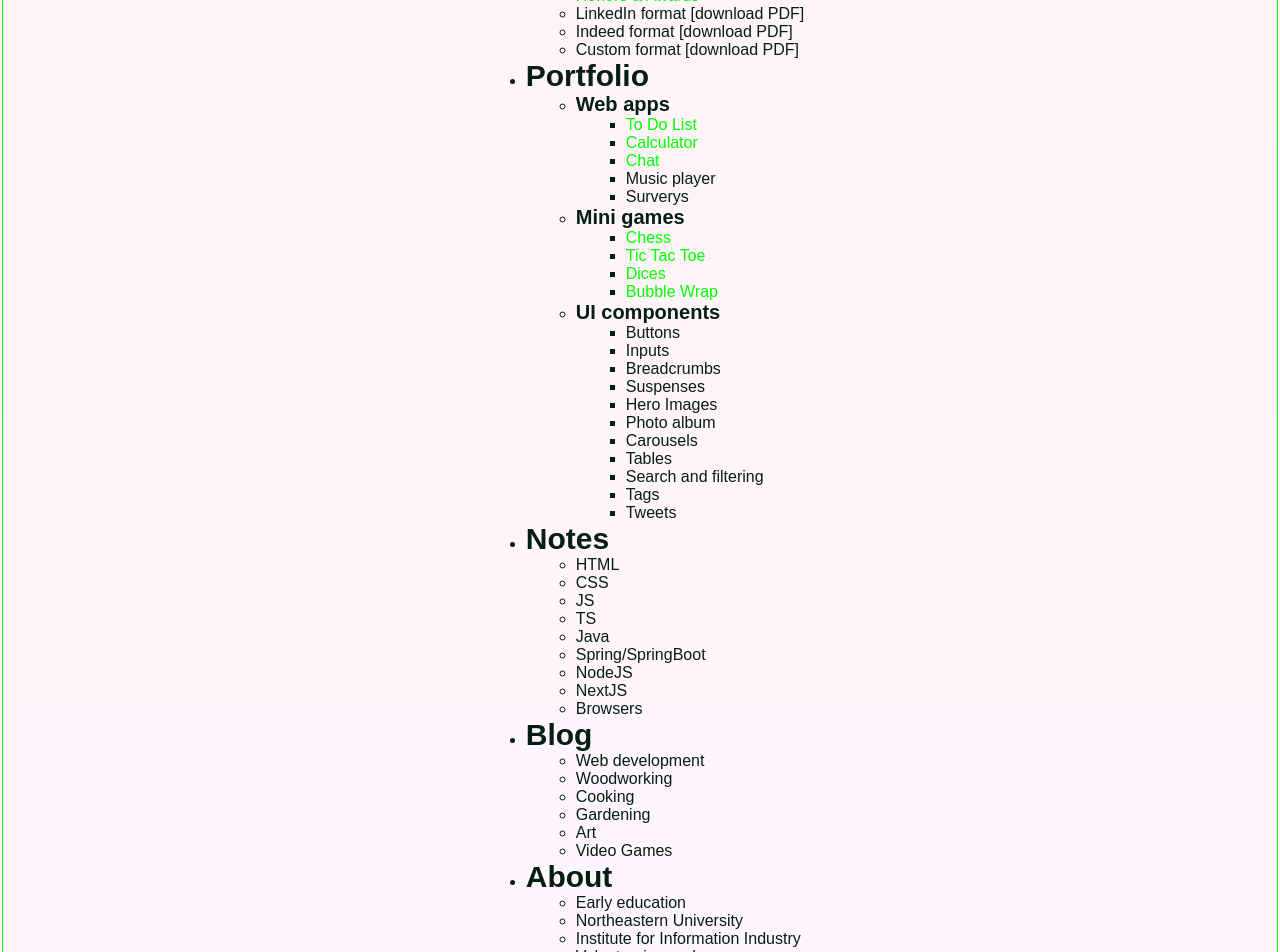
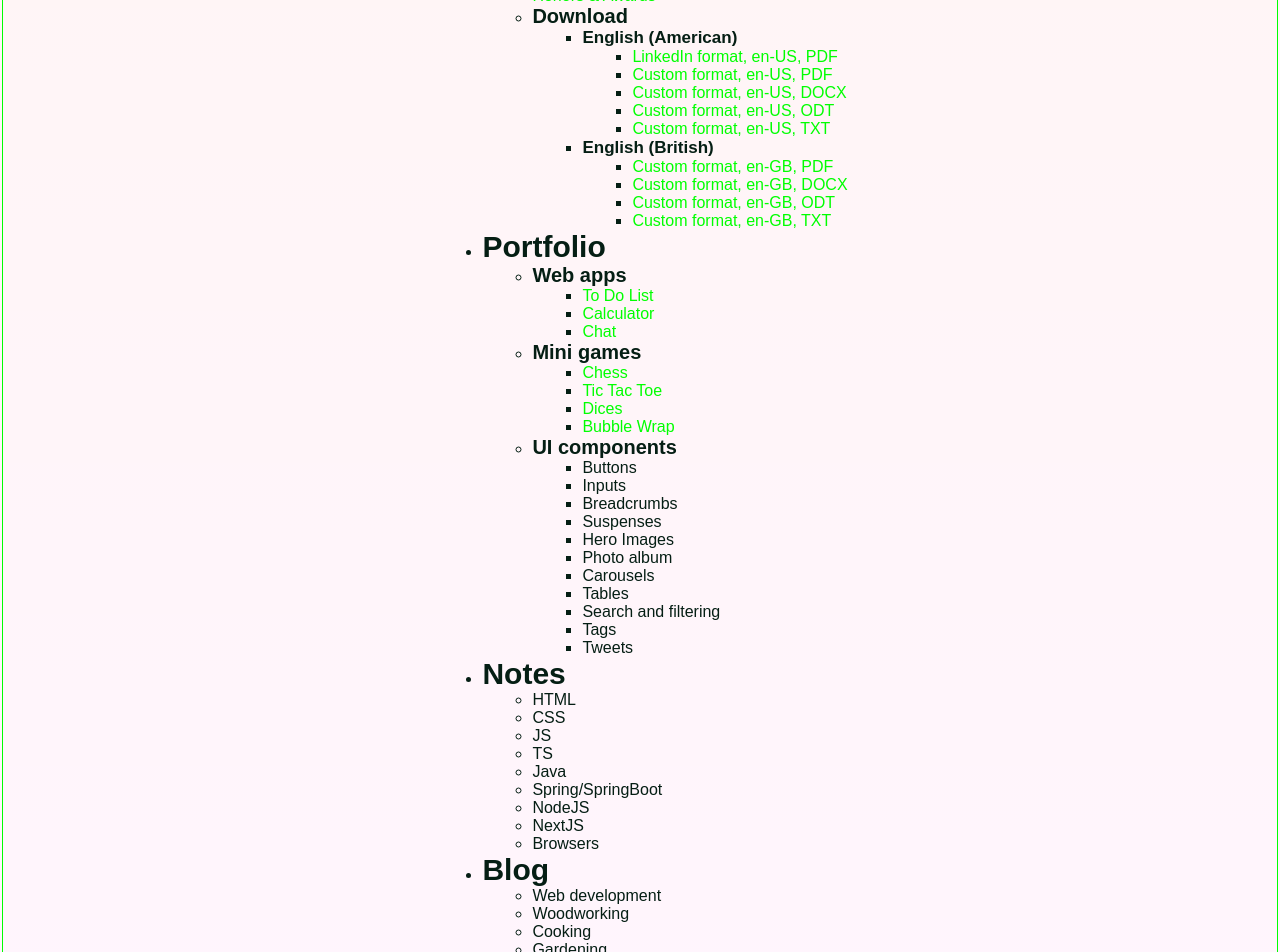
Before and after one commit to omgitskuei/omgitskuei.com, a Next.js app: page /sitemap in a window 1280 px wide. Shown: the part 220-1172 px from the top of the page. Built offline with nearby package versions, Linux system fonts and the light colour scheme; a web font is replaced by a local one.

Commit message:
Update sitemap with resume download links

```diff
--- a/app/sitemap/page.tsx
+++ b/app/sitemap/page.tsx
@@ -17,9 +17,48 @@ export default function Page() {
                         <li><Link href={"/resume#education"}>Education</Link></li>
                         <li><Link href={"/resume#volunteering"}>Volunteering</Link></li>
                         <li><Link href={"/resume#honors"}>Honors & Awards</Link></li>
-                        <li>LinkedIn format [download PDF]</li>
-                        <li>Indeed format [download PDF]</li>
-                        <li>Custom format [download PDF]</li>
+                        <li>
+                            <h3>Download</h3>
+                            <ul className={styles.indent}>
+                                <li>
+                                    <h4>English (American)</h4>
+                                    <ul className={styles.indent}>
+                                        <li><a href="/files/resumes/resume_linkedin.pdf" target="_blank" download="Kuei Feng Tung Chris Resume.pdf">LinkedIn format, en-US, PDF</a></li>
+                                        <li><a href="/files/resumes/pdf/resume_enUS.pdf" target="_blank" download="Kuei Feng Tung Chris Resume.pdf">Custom format, en-US, PDF</a></li>
+                                        <li><a href="/files/resumes/docx/resume_enUS.pdf" target="_blank" download="Kuei Feng Tung Chris Resume.pdf">Custom format, en-US, DOCX</a></li>
+                                        <li><a href="/files/resumes/odt/resume_enUS.pdf" target="_blank" download="Kuei Feng Tung Chris Resume.pdf">Custom format, en-US, ODT</a></li>
+                                        <li><a href="/files/resumes/txt/resume_enUS.pdf" target="_blank" download="Kuei Feng Tung Chris Resume.pdf">Custom format, en-US, TXT</a></li>
+                                    </ul>
+                                </li>
+                                <li>
+                                    <h4>English (British)</h4>
+                                    <ul className={styles.indent}>
+                                        <li><a href="/files/resumes/pdf/resume_enGB.pdf" target="_blank" download="Kuei Feng Tung Chris Resume.pdf">Custom format, en-GB, PDF</a></li>
+                                        <li><a href="/files/resumes/docx/resume_enGB.pdf" target="_blank" download="Kuei Feng Tung Chris Resume.pdf">Custom format, en-GB, DOCX</a></li>
+                                        <li><a href="/files/resumes/odt/resume_enGB.pdf" target="_blank" download="Kuei Feng Tung Chris Resume.pdf">Custom format, en-GB, ODT</a></li>
+                                        <li><a href="/files/resumes/txt/resume_enGB.pdf" target="_blank" download="Kuei Feng Tung Chris Resume.pdf">Custom format, en-GB, TXT</a></li>
+                                    </ul>
+                                </li>
+                                {/* <li>
+                                    <h4>Mandarin (Traditional)</h4>
+                                    <ul className={styles.indent}>
+                                        <li>Custom format, zh-HANT, PDF</li>
+                                        <li>Custom format, zh-HANT, DOCX</li>
+                                        <li>Custom format, zh-HANT, ODT</li>
+                                        <li>Custom format, zh-HANT, TXT</li>
+                                    </ul>
+                                </li>
+                                <li>
+                                    <h4>Mandarin (Simplified)</h4>
+                                    <ul className={styles.indent}>
+                                        <li>Custom format, zh-HANS, PDF</li>
+                                        <li>Custom format, zh-HANS, DOCX</li>
+                                        <li>Custom format, zh-HANS, ODT</li>
+                                        <li>Custom format, zh-HANS, TXT</li>
+                                    </ul>
+                                </li> */}
+                            </ul>
+                        </li>
                     </ul>
                 </li>
                 <li>
@@ -31,8 +70,8 @@ export default function Page() {
                                 <li><Link href={"/portfolio/app/todolist"}>To Do List</Link></li>
                                 <li><Link href={"/portfolio/app/calc"}>Calculator</Link></li>
                                 <li><Link href={"/portfolio/app/chat"}>Chat</Link></li>
-                                <li>Music player</li>
-                                <li>Surverys</li>
+                                {/* <li>Music player</li>
+                                <li>Surverys</li> */}
                             </ul>
                         </li>
                         <li>
@@ -90,11 +129,9 @@ export default function Page() {
                 <li>
                     <h2>About</h2>
                     <ul className={styles.indent}>
-                        <li>Early education</li>
-                        <li>Northeastern University</li>
-                        <li>Institute for Information Industry</li>
-                        <li>Volunteering and coops</li>
-                        <li>Programming Career</li>
+                        <li>Meet the developer</li>
+                        <li>Purpose of this website</li>
+                        <li>How to use this website</li>
                     </ul>
                 </li>
                 <li>
```
